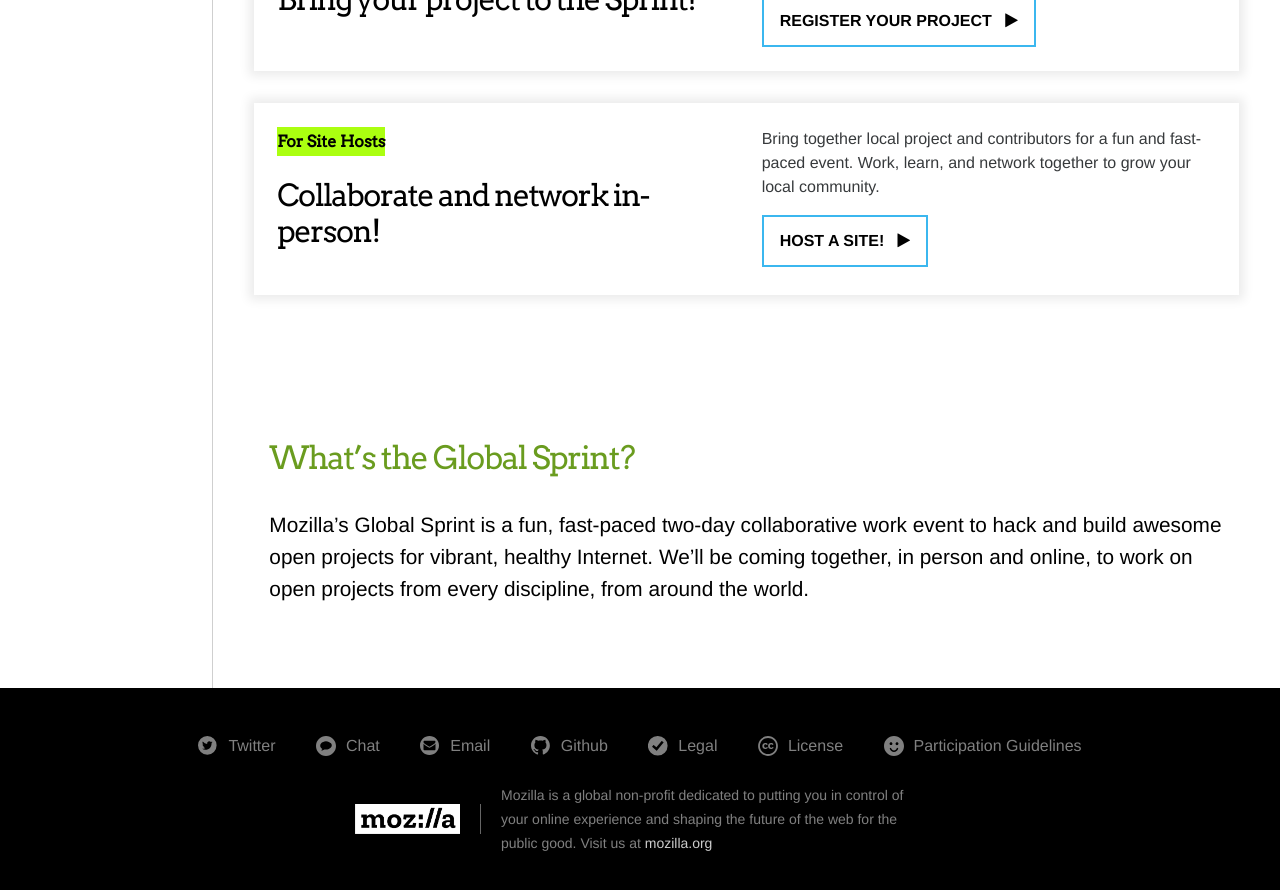
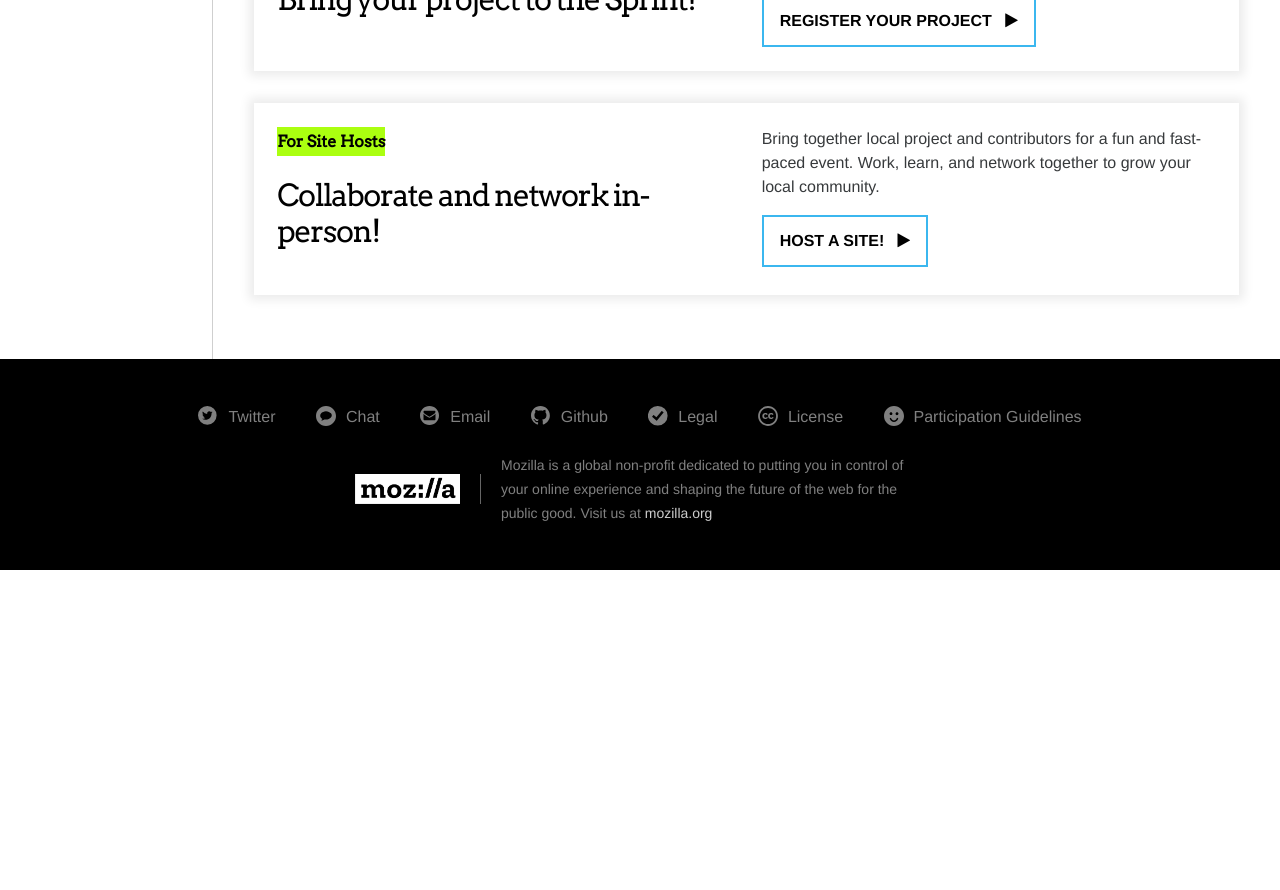
Before and after one commit to mozilla/global-sprint, a Jekyll site: the page built from index.md, in a window 1280 px wide and 900 px high, scrolled down 911 px. Shown: the top 890 px of the window. Built offline with Jekyll 4.4.1, drawn with Linux system fonts in a browser that asks for light colours; comment, search, counter and statistics services are not loaded; a style sheet for code colours, icons or effects is not loaded; after the commit the page ends 1481 px from its top, so only the background shows below that.

Commit message:
Update home.html

```diff
--- a/_layouts/home.html
+++ b/_layouts/home.html
@@ -42,6 +42,4 @@ layout: default
         <a class="btn btn-lg btn-default btn-next" href="readme"> Host a Site! &nbsp; <i class="fa fa-play" aria-hidden="true"></i></a>
       </div>
     </div>
-</div><div class="lesson-content">
-  <div class="intro">{{ content }}</div>
 </div>
```
